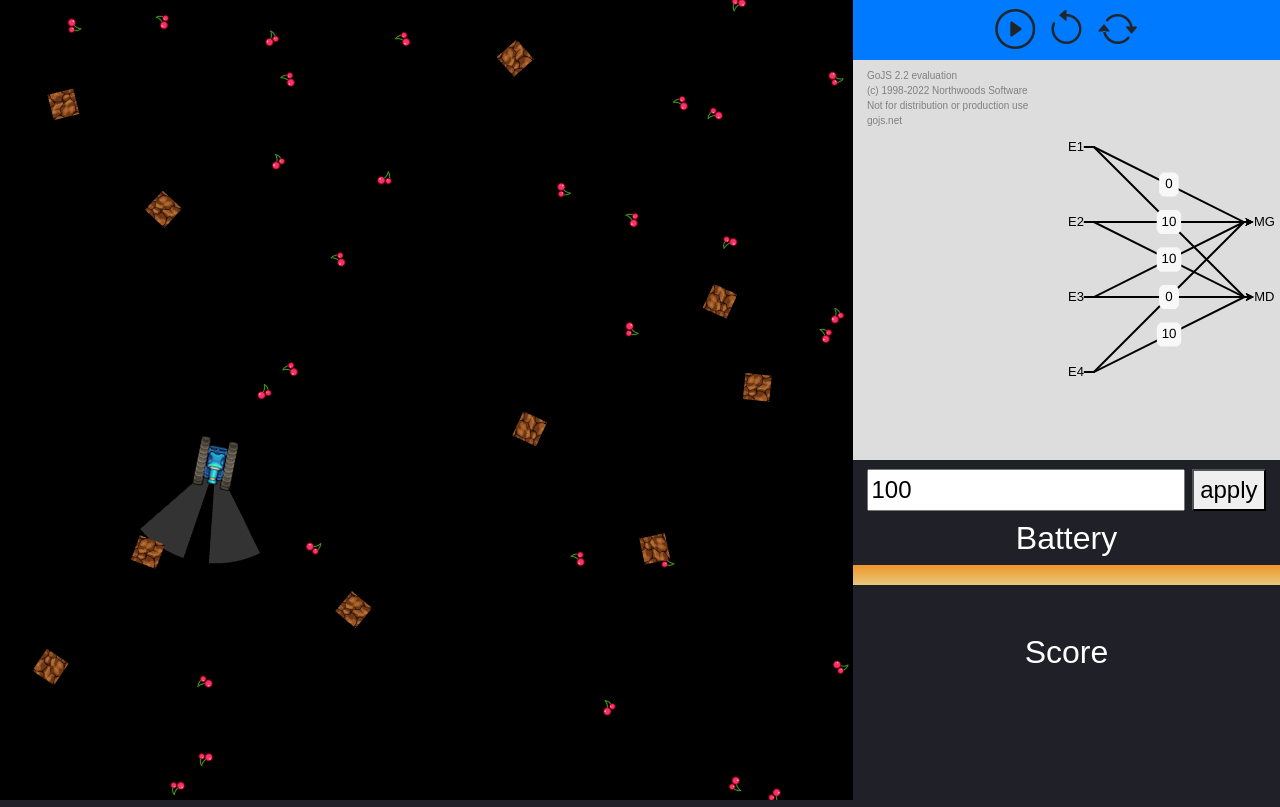
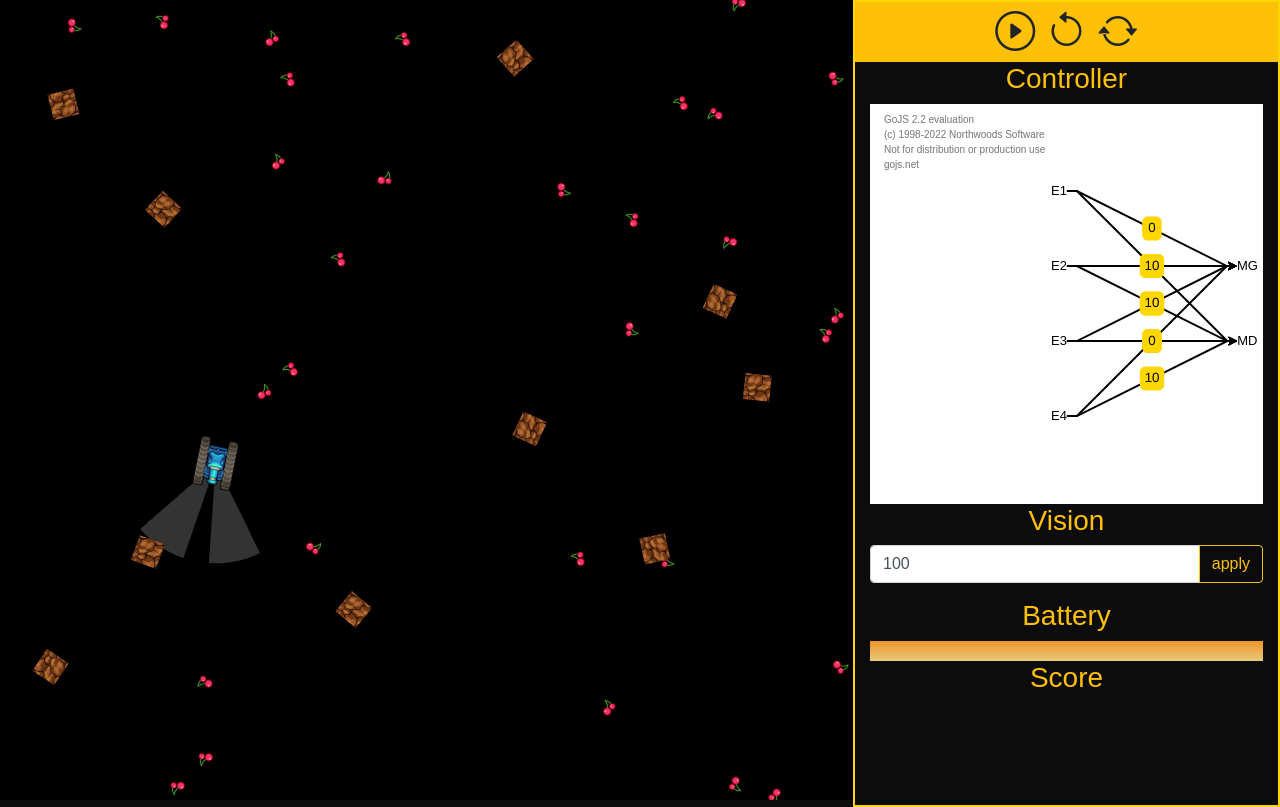
Before and after one commit to fcaihjuh/nono_robot, a PHP site: page /html/game.html in a window 1280 px wide. Run offline with PHP 8.4, Linux system fonts and the light colour scheme; some libraries are stand-ins or nearby versions.

Commit message:
init app
init app

```diff
--- a/Application/css/style.css
+++ b/Application/css/style.css
@@ -1,5 +1,5 @@
 html body{
-    background-color: #202028;
+    background-color: #0c0c0c;
     text-align:center;
     font-family: sans-serif;
 }
@@ -8,7 +8,7 @@ html body{
     margin: auto;
     width: 100%;
     height: 400px;
-    background-color: #ddd;
+    background-color: white;
 
 }
 
@@ -22,8 +22,8 @@ html body{
 }
 
 .vision{
-    padding: 2%;
     font-size: 1.5em;
+    width: 60%;
 }
 
 #carte{
@@ -101,3 +101,6 @@ html body{
 h2{
     color: white;
 }
+.param{
+    border: 2px solid gold;
+}
--- a/Application/html/game.html
+++ b/Application/html/game.html
@@ -17,13 +17,12 @@
 <div class="row">
       <div class="col p-0" id="carte"></div>
 
-
-      <div class="col p-0">
+      <div class="col p-0 param">
 
         <!-- contrôleur -->
         <div class="controleur">
           <!-- buttons -->
-          <div class="bg-primary buttons text-center">
+          <div class="bg-warning buttons text-center">
             <a>
               <i id="start" class="bi bi-play-circle bi-pause-circle"></i>
             </a>
@@ -35,25 +34,37 @@
             </a>
           </div>
           <!-- neurone -->
-          <div id="myDiagramDiv"></div>
+          <h3 class="text-warning">Controller</h3>
+          <div class="container">
+            <div id="myDiagramDiv"></div>
+          </div>
         </div>
 
-        <div class="vision">
+       <!--  <div class="vision">
+          <h3 class="text-warning">Vision</h3>
           <input type="number" id="vision" value="100">
           <button type="submit" id="apply">apply</button>
+        </div> -->
+        <div class="container vision">
+          <h3 class="text-warning">Vision</h3>
+          <div class="input-group mb-3">
+            <input type="number" id="vision" value="100" class="form-control" placeholder="Recipient's username" aria-label="Recipient's username" aria-describedby="basic-addon2">
+            <div class="input-group-append">
+              <button class="btn btn-outline-warning" type="submit" id="apply">apply</button>
+            </div>
+          </div>
         </div>
-
         <!-- battery -->
-        <div>
-          <h2 class="text-white">Battery</h2>
+        <div class="container">
+          <h3 class="text-warning">Battery</h3>
           <div class="container-battery">
             <div class="progressDiv" id="battery"></div>
           </div>
         </div>
 
         <!-- score -->
-        <div class="pt-5">
-          <h2 class="text-white">Score</h2>
+        <div class="container">
+          <h3 class="text-warning">Score</h3>
           <div class="container-score">
             <div class="progressDiv" id="score"></div>
           </div>
--- a/Application/js/main.js
+++ b/Application/js/main.js
@@ -128,7 +128,6 @@ function init_events() {
 
 		}else{
 			//app.ticker.stop();
-
 			//change icon of button
 			start.classList.remove("bi-play-circle");
 			start.classList.add('bi-pause-circle')
@@ -138,10 +137,19 @@ function init_events() {
 
 	console.log(nono.sensor_range);
 	document.querySelector("#reset").addEventListener("click", ()=>{
+		if(sensor_range_default!=sensor_range){
+			app.stage.removeChild(nono);
+			nono = new Robot(100,100,0, sensor_range_default);
+			app.stage.addChild( nono );
+			let vision = document.getElementById("vision");
+			vision.value = 100;
 
-		app.stage.removeChild(nono);
-		nono = new Robot(100,100,0, sensor_range_default);
-		app.stage.addChild( nono );
+
+		}else{
+			app.stage.removeChild(nono);
+			nono = new Robot(100,100,0, sensor_range_default);
+			app.stage.addChild( nono );
+		}
 
 		nono.reset();
 
@@ -158,6 +166,8 @@ function init_events() {
 		score 	= 0;
 		document.querySelector("#battery").style.width =  0 + "px";
 		document.querySelector("#score").style.width =  0 + "px";
+
+
 	})
 
 	document.querySelector("#update").addEventListener("click", ()=>{
--- a/Application/js/nn-controller.js
+++ b/Application/js/nn-controller.js
@@ -22,6 +22,8 @@ myDiagram.layout = objGo(go.LayeredDigraphLayout,{
 
 let myModel = objGo(go.GraphLinksModel);
 
+var patternBrush = $(go.Brush, "white");
+
 myModel.nodeDataArray = [
     { key: "E1" },
     { key: "E2" },
@@ -33,8 +35,8 @@ myModel.nodeDataArray = [
 
 myModel.linkDataArray =
     [
-        { from: "E1", to: "MG", poid: "w1", text: 0},
-        { from: "E1", to: "MD", poid: "w2", text: 0},
+        { from: "E1", to: "MG", poid: "w1", text: 0 },
+        { from: "E1", to: "MD", poid: "w2", text: 0 },
         { from: "E2", to: "MG", poid: "w3", text: 10},
         { from: "E2", to: "MD", poid: "w4", text: 10},
         { from: "E3", to: "MG", poid: "w5", text: 10},
@@ -44,6 +46,7 @@ myModel.linkDataArray =
     ];
 
 myDiagram.model = myModel;
+
 
 
 let linkSelectionAdornmentTemplate =
@@ -62,13 +65,13 @@ myDiagram.linkTemplate =
         },
         new go.Binding("points").makeTwoWay(),
         objGo(go.Shape,  // the link path shape
-            { isPanelMain: true, strokeWidth: 2 }),
+            { isPanelMain: true, strokeWidth: 2 , stroke: "black"}),
         objGo(go.Shape,  // the arrowhead
-            { toArrow: "Standard", stroke: null }),
+            { toArrow: "Standard", stroke: "black" }),
         objGo(go.Panel, "Auto",
             new go.Binding("visible", "null").ofObject(),
             objGo(go.Shape, "RoundedRectangle",  // the link shape
-                { fill: "#F8F8F8", stroke: null }),
+                { fill: "gold", stroke: null }),
             objGo(go.TextBlock,
                 {
                     textAlign: "center",
@@ -94,7 +97,6 @@ myDiagram.addDiagramListener("Modified", function() {
     }
 });
 
-
 //let nono = new Robot(1, 2, 3);
 
 function get_nn_parameter() {
```
Also changed, not shown: 1 other file.
